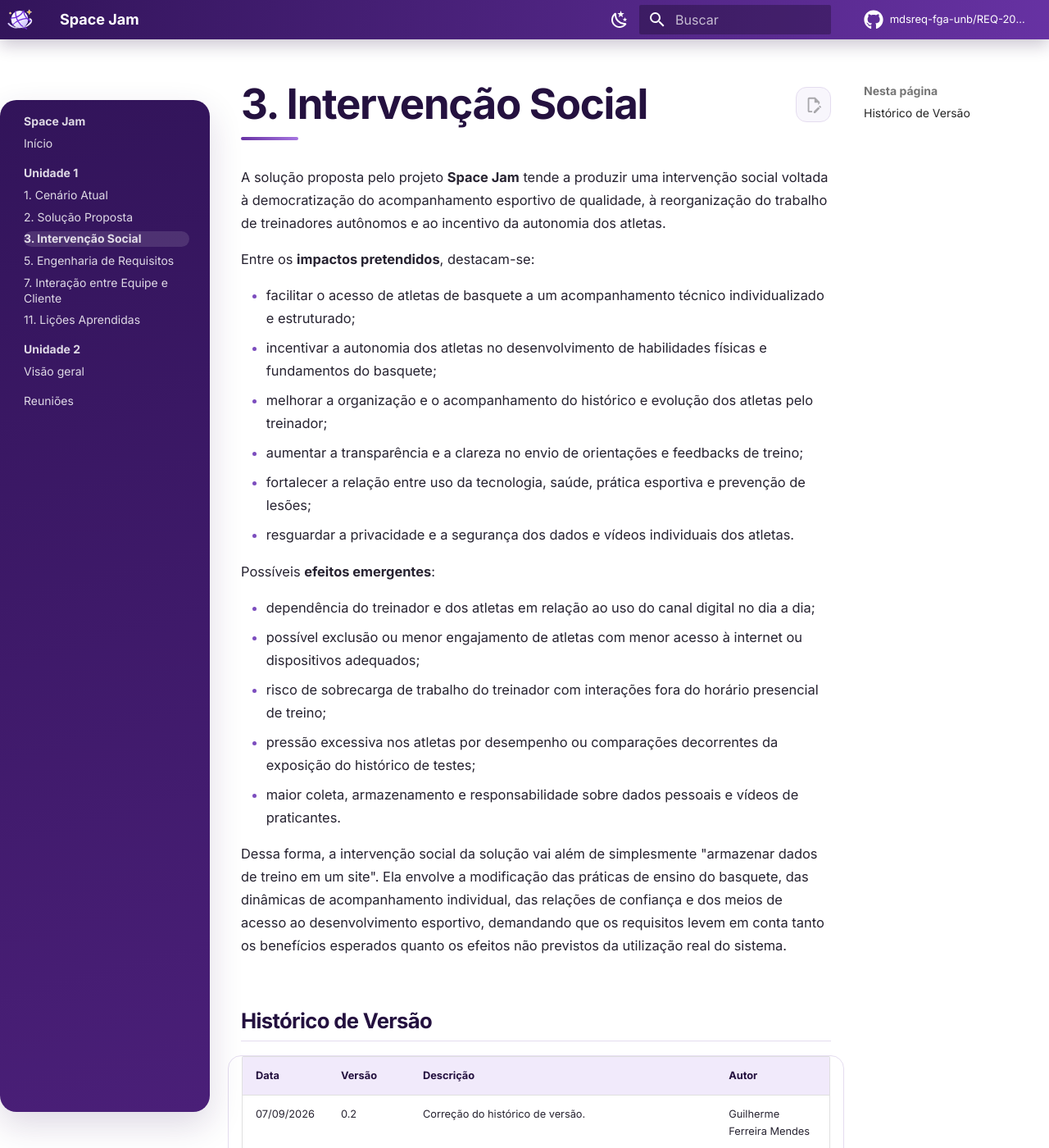
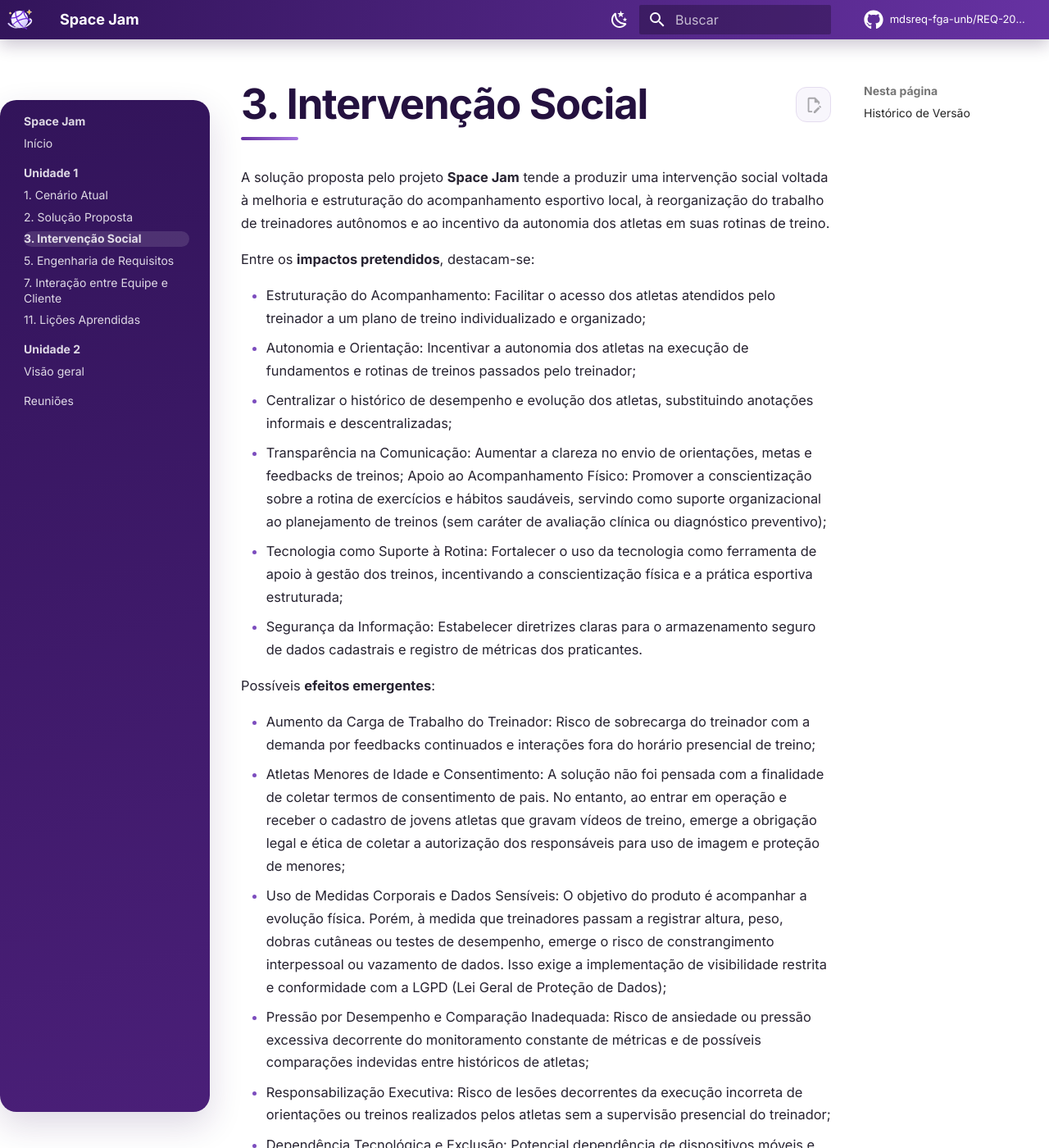
Before and after one commit to mdsreq-fga-unb/REQ-2026.2-T01-SpaceJam, an MkDocs documentation site: the page built from docs/intervencao_social.md, in a window 1280 px wide and 1400 px high. Shown: the whole window at 82% size. Built offline with MkDocs 1.6.1 and Material for MkDocs 9.7.7, drawn with Linux system fonts in a browser that asks for light colours; comment, search, counter and statistics services are not loaded; some of the changed text lies outside the part shown.

Commit message:
docs(intervencao-social): modera termos e adiciona salvaguardas eticas conforme feedback

```diff
--- a/docs/intervencao_social.md
+++ b/docs/intervencao_social.md
@@ -1,29 +1,32 @@
 # 3. Intervenção Social
 
-A solução proposta pelo projeto **Space Jam** tende a produzir uma intervenção social voltada à democratização do acompanhamento esportivo de qualidade, à reorganização do trabalho de treinadores autônomos e ao incentivo da autonomia dos atletas.
+A solução proposta pelo projeto **Space Jam** tende a produzir uma intervenção social voltada à melhoria e estruturação do acompanhamento esportivo local, à reorganização do trabalho de treinadores autônomos e ao incentivo da autonomia dos atletas em suas rotinas de treino.
 
 Entre os **impactos pretendidos**, destacam-se:
 
-* facilitar o acesso de atletas de basquete a um acompanhamento técnico individualizado e estruturado;
-* incentivar a autonomia dos atletas no desenvolvimento de habilidades físicas e fundamentos do basquete;
-* melhorar a organização e o acompanhamento do histórico e evolução dos atletas pelo treinador;
-* aumentar a transparência e a clareza no envio de orientações e feedbacks de treino;
-* fortalecer a relação entre uso da tecnologia, saúde, prática esportiva e prevenção de lesões;
-* resguardar a privacidade e a segurança dos dados e vídeos individuais dos atletas.
+* Estruturação do Acompanhamento: Facilitar o acesso dos atletas atendidos pelo treinador a um plano de treino individualizado e organizado;
+* Autonomia e Orientação: Incentivar a autonomia dos atletas na execução de fundamentos e rotinas de treinos passados pelo treinador;
+* Centralizar o histórico de desempenho e evolução dos atletas, substituindo anotações informais e descentralizadas;
+* Transparência na Comunicação: Aumentar a clareza no envio de orientações, metas e feedbacks de treinos;
+Apoio ao Acompanhamento Físico: Promover a conscientização sobre a rotina de exercícios e hábitos saudáveis, servindo como suporte organizacional ao planejamento de treinos (sem caráter de avaliação clínica ou diagnóstico preventivo);
+* Tecnologia como Suporte à Rotina: Fortalecer o uso da tecnologia como ferramenta de apoio à gestão dos treinos, incentivando a conscientização física e a prática esportiva estruturada;
+* Segurança da Informação: Estabelecer diretrizes claras para o armazenamento seguro de dados cadastrais e registro de métricas dos praticantes.
 
  Possíveis **efeitos emergentes**:
 
-* dependência do treinador e dos atletas em relação ao uso do canal digital no dia a dia;
-* possível exclusão ou menor engajamento de atletas com menor acesso à internet ou dispositivos adequados;
-* risco de sobrecarga de trabalho do treinador com interações fora do horário presencial de treino;
-* pressão excessiva nos atletas por desempenho ou comparações decorrentes da exposição do histórico de testes;
-* maior coleta, armazenamento e responsabilidade sobre dados pessoais e vídeos de praticantes.
+* Aumento da Carga de Trabalho do Treinador: Risco de sobrecarga do treinador com a demanda por feedbacks continuados e interações fora do horário presencial de treino;
+* Atletas Menores de Idade e Consentimento: A solução não foi pensada com a finalidade de coletar termos de consentimento de pais. No entanto, ao entrar em operação e receber o cadastro de jovens atletas que gravam vídeos de treino, emerge a obrigação legal e ética de coletar a autorização dos responsáveis para uso de imagem e proteção de menores;
+* Uso de Medidas Corporais e Dados Sensíveis: O objetivo do produto é acompanhar a evolução física. Porém, à medida que treinadores passam a registrar altura, peso, dobras cutâneas ou testes de desempenho, emerge o risco de constrangimento interpessoal ou vazamento de dados. Isso exige a implementação de visibilidade restrita e conformidade com a LGPD (Lei Geral de Proteção de Dados);
+* Pressão por Desempenho e Comparação Inadequada: Risco de ansiedade ou pressão excessiva decorrente do monitoramento constante de métricas e de possíveis comparações indevidas entre históricos de atletas;
+* Responsabilização Executiva: Risco de lesões decorrentes da execução incorreta de orientações ou treinos realizados pelos atletas sem a supervisão presencial do treinador;
+* Dependência Tecnológica e Exclusão: Potencial dependência de dispositivos móveis e conectividade, podendo limitar a participação de atletas com menor acesso a recursos tecnológicos.
 
-Dessa forma, a intervenção social da solução vai além de simplesmente "armazenar dados de treino em um site". Ela envolve a modificação das práticas de ensino do basquete, das dinâmicas de acompanhamento individual, das relações de confiança e dos meios de acesso ao desenvolvimento esportivo, demandando que os requisitos levem em conta tanto os benefícios esperados quanto os efeitos não previstos da utilização real do sistema.
+Dessa forma, a intervenção social da plataforma Space Jam visa reestruturar as dinâmicas de acompanhamento individual e de trabalho no basquete local. Considerando as limitações do software, o projeto determina que a ferramenta funcione apenas como um auxílio na gestão de treinos, estipulando que os requisitos do sistema incluam garantias éticas relacionadas à privacidade, proteção de menores e limites de responsabilidade técnica.
 
 ## Histórico de Versão
 
 | Data | Versão | Descrição | Autor |
 | --- | --- | --- | --- |
+| 07/09/2026 | 1.0 | Ajustes de moderação (escopo e prevenção de lesões) e incorporação de aspectos éticos, LGPD/menores e sobrecarga de trabalho. | Guilherme Ferreira Mendes |
 | 07/09/2026 | 0.2 | Correção do histórico de versão. | Guilherme Ferreira Mendes |
 | 07/09/2026 | 0.1 | Elaboração e estruturação da Seção 3 (Intervenção Social) com definição de impactos pretendidos e efeitos emergentes. | Guilherme Ferreira Mendes |
```
